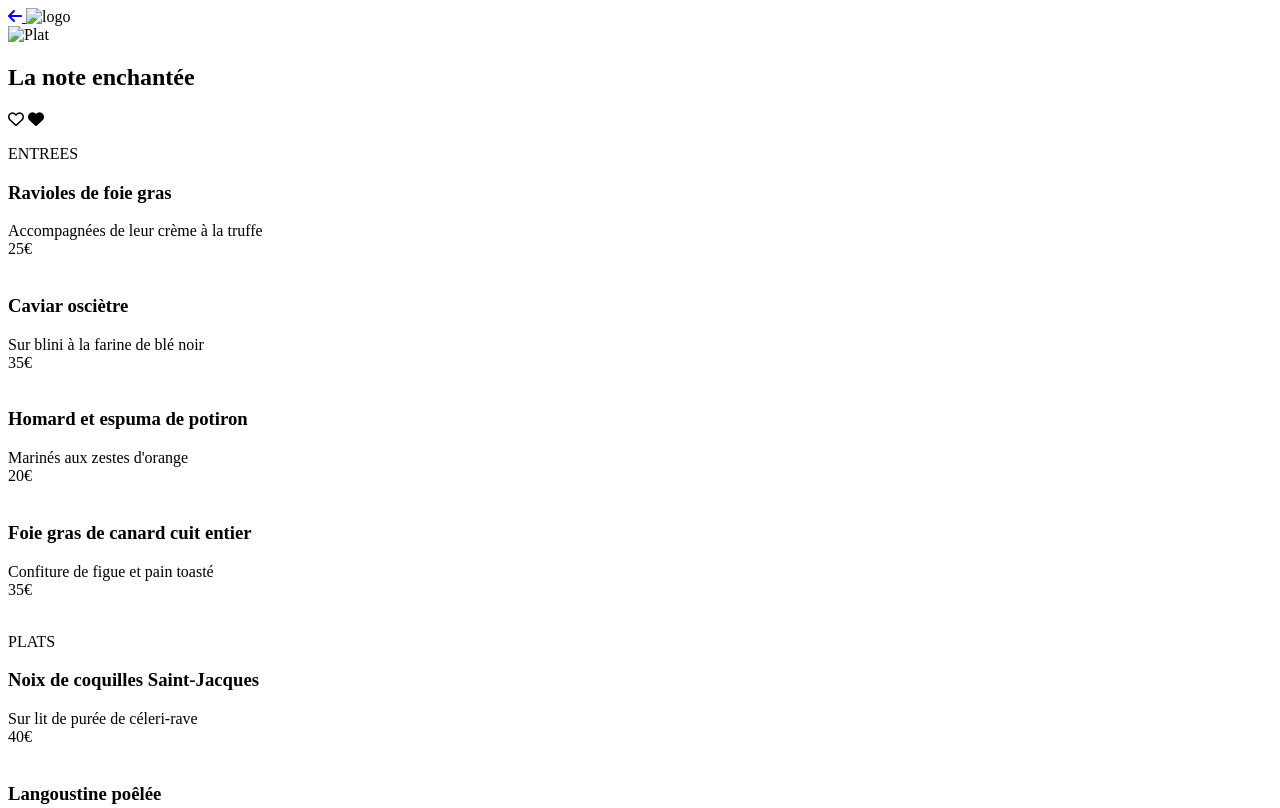
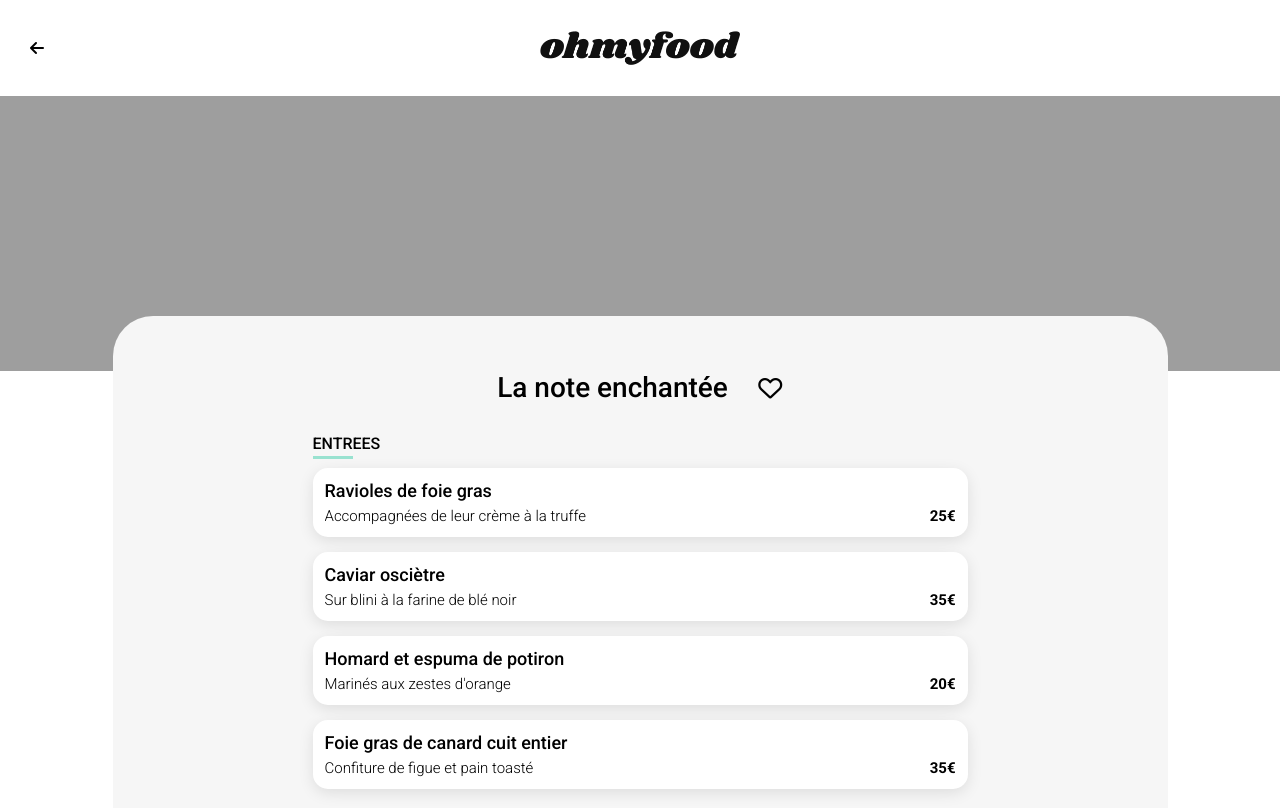
Before and after one commit to yacineKHA/OhMyFood-oc, a website: page restaurants/charonne.html in a window 1280 px wide. Shown: the top 808 px of the page. Drawn offline with nearby package versions, Linux system fonts and the light colour scheme; files that its build step writes are made by us from their sources; the site is published under a folder, as on GitHub Pages, so addresses that start at the root find nothing; files whose address does not match are found by name; a web font is replaced by a local one.

Commit message:
modif href restaurants

```diff
--- a/restaurants/charonne.html
+++ b/restaurants/charonne.html
@@ -5,7 +5,7 @@
     <meta charset="UTF-8">
     <meta name="viewport" content="width=device-width, initial-scale=1.0">
     <title>OhMyFood</title>
-    <link rel="stylesheet" href="/css/styles.css">
+    <link rel="stylesheet" href="css/styles.css">
     <link rel="stylesheet" href="https://cdnjs.cloudflare.com/ajax/libs/font-awesome/6.0.0-beta3/css/all.min.css">
     <link href="https://fonts.googleapis.com/css2?family=Roboto:wght@300;500;700&display=swap" rel="stylesheet">
     <link href="https://fonts.googleapis.com/css2?family=Shrikhand&display=swap" rel="stylesheet">
@@ -13,14 +13,14 @@
 
 <body>
     <header class="header">
-        <a class="header__arrow" href="/index.html">
+        <a class="header__arrow" href="index.html">
             <i class="fa-solid fa-arrow-left"></i>
         </a>
-        <img class="header__logo" src="/assets/images/ohmyfood.png" alt="logo">
+        <img class="header__logo" src="assets/images/ohmyfood.png" alt="logo">
     </header>
     <main>
         <div class="banner-menu">
-            <img class="banner-menu__img" src="/assets/images/menilmontant.jpg" alt="Plat">
+            <img class="banner-menu__img" src="assets/images/menilmontant.jpg" alt="Plat">
             <div class="banner__barre-container">
                 <div class="banner__barre"></div>
             </div>
@@ -163,7 +163,7 @@
         </div>
     </main>
     <footer class="footer">
-        <img class="footer__logo" src="/assets/images/logos/ohmyfood@white.svg" alt="logo">
+        <img class="footer__logo" src="assets/images/logos/ohmyfood@white.svg" alt="logo">
         <ul class="footer__listlinks">
             <li>
                 <i class="fa-solid fa-utensils" style="color: #ffffff;"></i>
--- a/restaurants/cite_rouge.html
+++ b/restaurants/cite_rouge.html
@@ -5,7 +5,7 @@
     <meta charset="UTF-8">
     <meta name="viewport" content="width=device-width, initial-scale=1.0">
     <title>OhMyFood</title>
-    <link rel="stylesheet" href="/css/styles.css">
+    <link rel="stylesheet" href="css/styles.css">
     <link rel="stylesheet" href="https://cdnjs.cloudflare.com/ajax/libs/font-awesome/6.0.0-beta3/css/all.min.css">
     <link href="https://fonts.googleapis.com/css2?family=Roboto:wght@300;500;700&display=swap" rel="stylesheet">
     <link href="https://fonts.googleapis.com/css2?family=Shrikhand&display=swap" rel="stylesheet">
@@ -13,14 +13,14 @@
 
 <body>
     <header class="header">
-        <a class="header__arrow" href="/index.html">
+        <a class="header__arrow" href="index.html">
             <i class="fa-solid fa-arrow-left"></i>
         </a>
-        <img class="header__logo" src="/assets/images/ohmyfood.png" alt="logo">
+        <img class="header__logo" src="assets/images/ohmyfood.png" alt="logo">
     </header>
     <main>
         <div class="banner-menu">
-            <img class="banner-menu__img" src="/assets/images/menilmontant.jpg" alt="Plat">
+            <img class="banner-menu__img" src="assets/images/menilmontant.jpg" alt="Plat">
             <div class="banner__barre-container">
                 <div class="banner__barre"></div>
             </div>
@@ -150,7 +150,7 @@
     </main>
 
     <footer class="footer">
-        <img class="footer__logo" src="/assets/images/logos/ohmyfood@white.svg" alt="logo">
+        <img class="footer__logo" src="assets/images/logos/ohmyfood@white.svg" alt="logo">
         <ul class="footer__listlinks">
             <li>
                 <i class="fa-solid fa-utensils" style="color: #ffffff;"></i>
```
Also changed, not shown: restaurants/folie_mericourt.html (+5 -5 lines), restaurants/menilmontant.html (+5 -5 lines).
